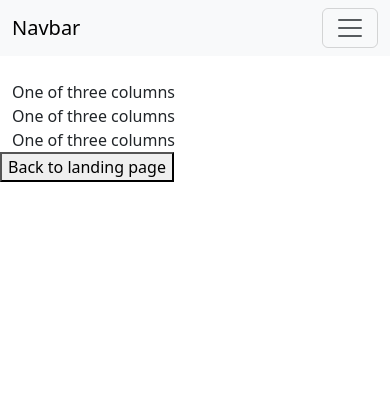
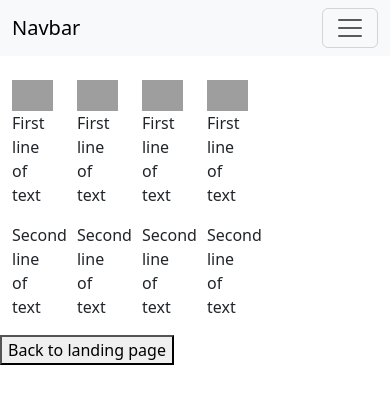
Before and after one commit to abunav6/mobypick, a Django app: page /select_books/ in a window 390 px wide. Shown: the top 404 px of the page. Run offline with Django 4.2, Linux system fonts and the light colour scheme; grey boxes are pictures that could not be loaded.

Commit message:
Added col-2 to create book divs in select_books.html

```diff
--- a/mobypick_app/templates/select_books.html
+++ b/mobypick_app/templates/select_books.html
@@ -7,17 +7,33 @@
 
 <div class="container">
     <div class="row">
-      <div class="col-sm">
-        One of three columns
-      </div>
-      <div class="col-sm">
-        One of three columns
-      </div>
-      <div class="col-sm">
-        One of three columns
-      </div>
+
+        <div class="col-2">
+          <img src="https://images-worker.bonanzastatic.com/afu/images/069e/8d8f/be88_6591207841/51vvyfgws_2bl._sl1500_.jpg" alt="Image" class="img-fluid">
+          <p>First line of text</p>
+          <p>Second line of text</p>
+        </div>
+
+        <div class="col-2">
+            <img src="https://images-worker.bonanzastatic.com/afu/images/069e/8d8f/be88_6591207841/51vvyfgws_2bl._sl1500_.jpg" alt="Image" class="img-fluid">
+            <p>First line of text</p>
+            <p>Second line of text</p>
+         </div>
+
+        <div class="col-2">
+            <img src="https://images-worker.bonanzastatic.com/afu/images/069e/8d8f/be88_6591207841/51vvyfgws_2bl._sl1500_.jpg" alt="Image" class="img-fluid">
+            <p>First line of text</p>
+            <p>Second line of text</p>
+        </div>
+
+         <div class="col-2">
+            <img src="https://images-worker.bonanzastatic.com/afu/images/069e/8d8f/be88_6591207841/51vvyfgws_2bl._sl1500_.jpg" alt="Image" class="img-fluid">
+            <p>First line of text</p>
+            <p>Second line of text</p>
+        </div>
     </div>
-  </div>
+
+</div>
 <a href="{% url 'landing_page' %}"><button>Back to landing page</button></a>
 
 
--- a/mobypick_app/views.py
+++ b/mobypick_app/views.py
@@ -5,7 +5,10 @@ def landing_page(request):
     return render(request, 'landing_page.html')
 
 def select_books(request):
-    return render(request, 'select_books.html')
+
+    # items to be collected from databse, prepopulating with random values for now
+    items = [{'image':'', 'author': '','name':''}]
+    return render(request, 'select_books.html', {'items': items})
 
 #def cognito_login(request):
 #    uri = "https%3A%2F%2Flocalhost%3A8000"
```
